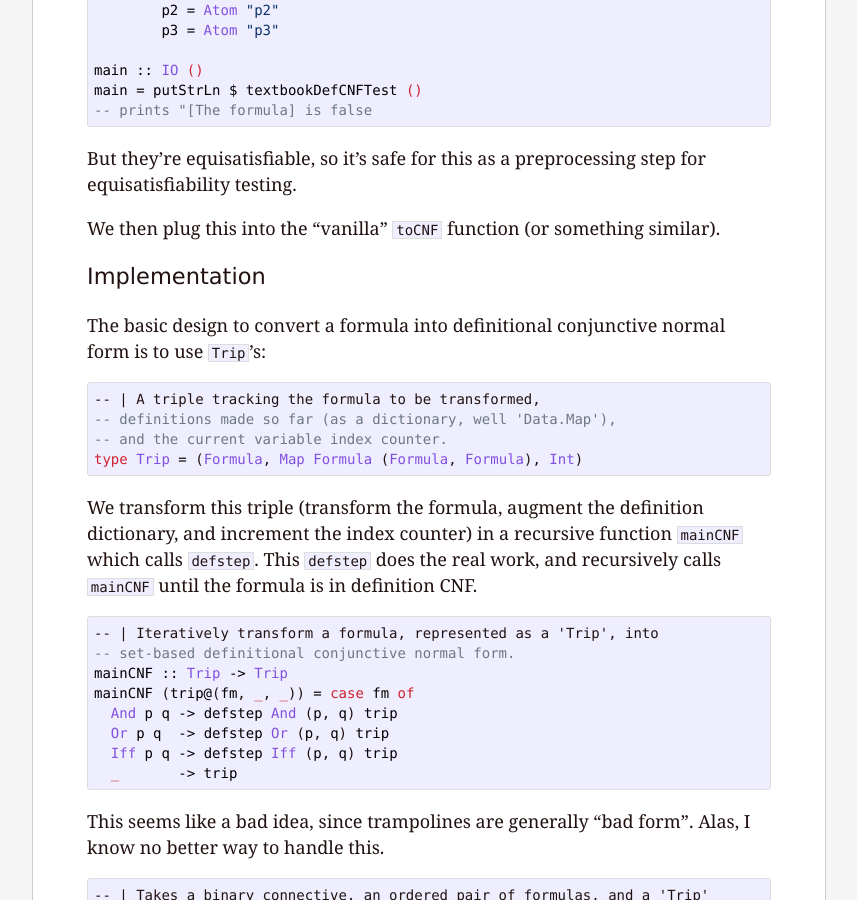
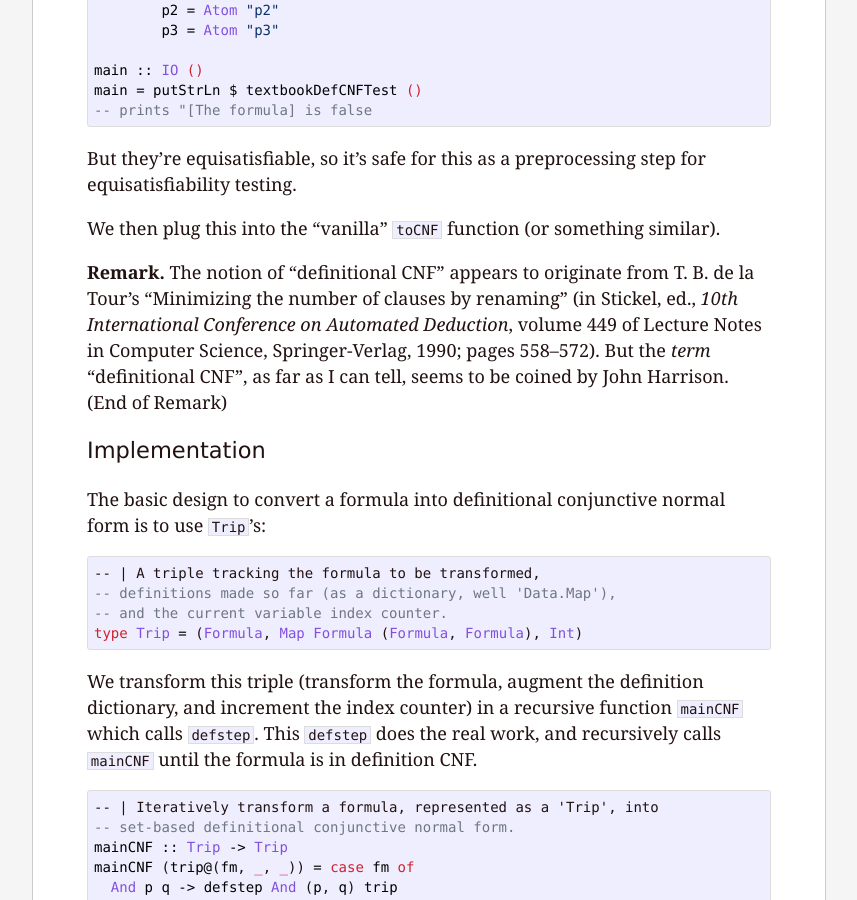
Before and after one commit to pqnelson/pqnelson.github.com, a Jekyll site: the page built from _posts/2015-02-15-automated-thm-iii-dp.md, in a window 1280 px wide and 900 px high, scrolled down 1531 px. Shown: the whole window, without its empty margins (211-1068 px from the left). Built offline with Jekyll 4.4.1, drawn with Linux system fonts in a browser that asks for light colours; formulas are drawn with MathJax 3.

Commit message:
Added reference for definitional CNF history

```diff
--- a/_posts/2015-02-15-automated-thm-iii-dp.md
+++ b/_posts/2015-02-15-automated-thm-iii-dp.md
@@ -82,6 +82,13 @@ step for equisatisfiability testing.
 
 We then plug this into the "vanilla" `toCNF` function (or something
 similar).
+
+**Remark.** The notion of "definitional CNF" appears to originate from
+T. B. de la Tour's "Minimizing the number of clauses by renaming"
+(in Stickel, ed., _10th International Conference on Automated Deduction_,
+volume 449 of Lecture Notes in Computer Science, Springer-Verlag, 1990;
+pages 558--572). But the _term_ "definitional CNF", as far as I can
+tell, seems to be coined by John Harrison. (End of Remark)
 
 ## Implementation
 
```
